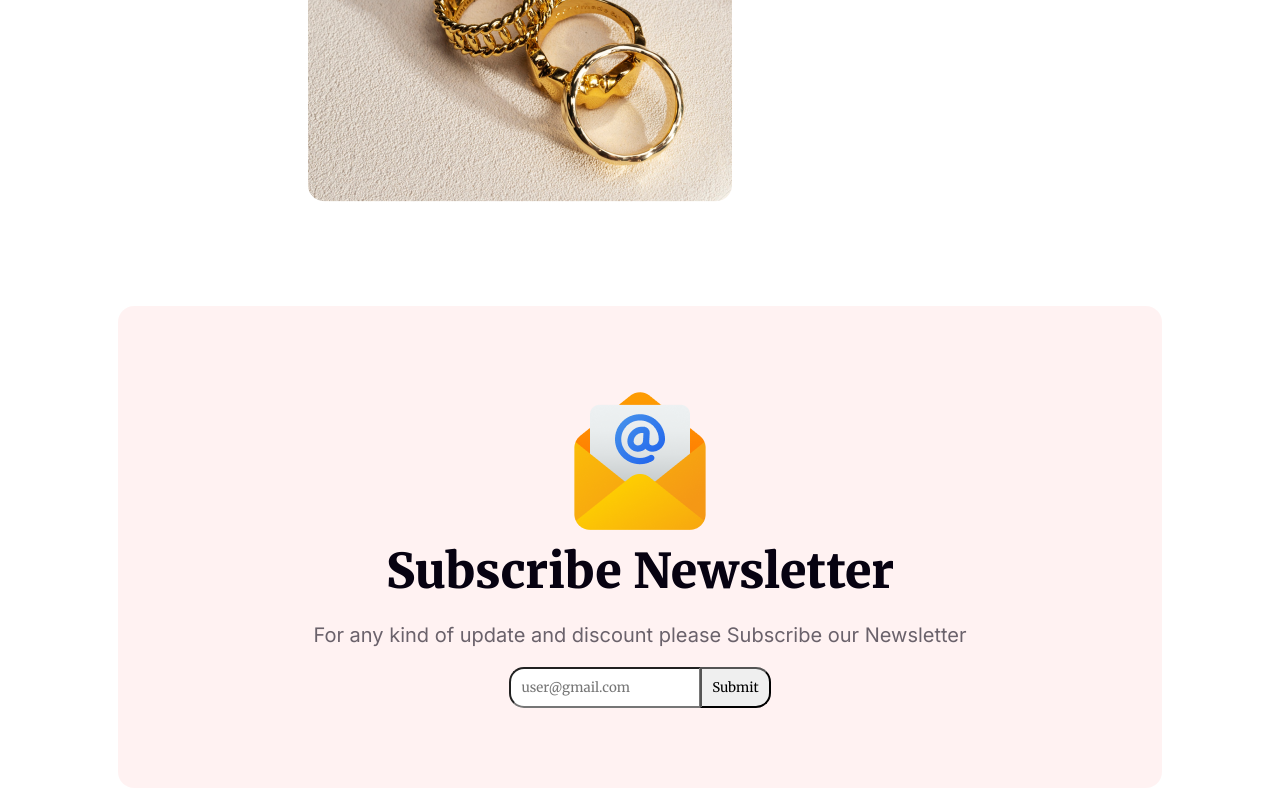
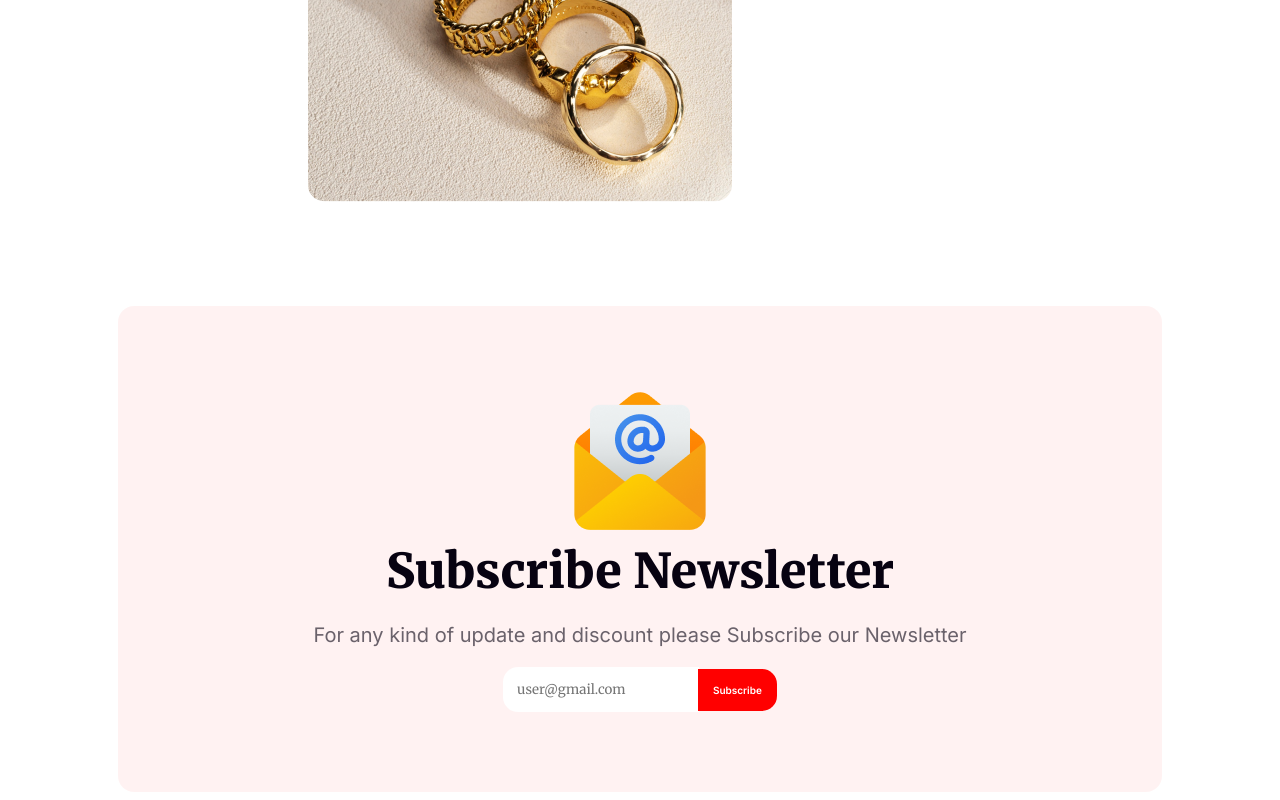
Before and after one commit to Shikder-Tarek-15/New-year-new-mission-Assignment-1, a plain HTML site: page index.html in a window 1280 px wide. Shown: the part 7012-7812 px from the top of the page. Drawn offline with Linux system fonts and the light colour scheme.

Commit message:
add button and email

```diff
--- a/index.html
+++ b/index.html
@@ -108,7 +108,7 @@
                 <p class="common-description">For any kind of update and discount please Subscribe our Newsletter</p>
                 <form action="" class="newsletter-form">
                 <input type="email" placeholder="user@gmail.com" class="newsletter-email">
-                <input type="submit" class="button">
+                <Button class="button">Subscribe</Button>
             </form>
 
             </div>
--- a/styles/style.css
+++ b/styles/style.css
@@ -320,19 +320,27 @@
     padding: 80px;
 }
 
-newsletter-form{
-    margin: 0;
-    border: none;
-    outline: none;
-}
 .newsletter-email{
-   padding: 10px;
+   padding: 14px;
    border-radius: 15px 0 0 15px;
    outline: none;
 
 }
 .button{
     margin-left: -5px;
-    padding: 10px;
+    padding: 15px;
     border-radius: 0 15px 15px 0;
 }
+.newsletter input{
+    border: 0;
+    background-color: white;
+}
+.newsletter button{
+    border: 0;
+    background-color: red;
+    color: #FFF;
+    text-align: center;
+    font-family: Inter;
+    font-size: 10px;
+    font-weight: 600;
+}
```
